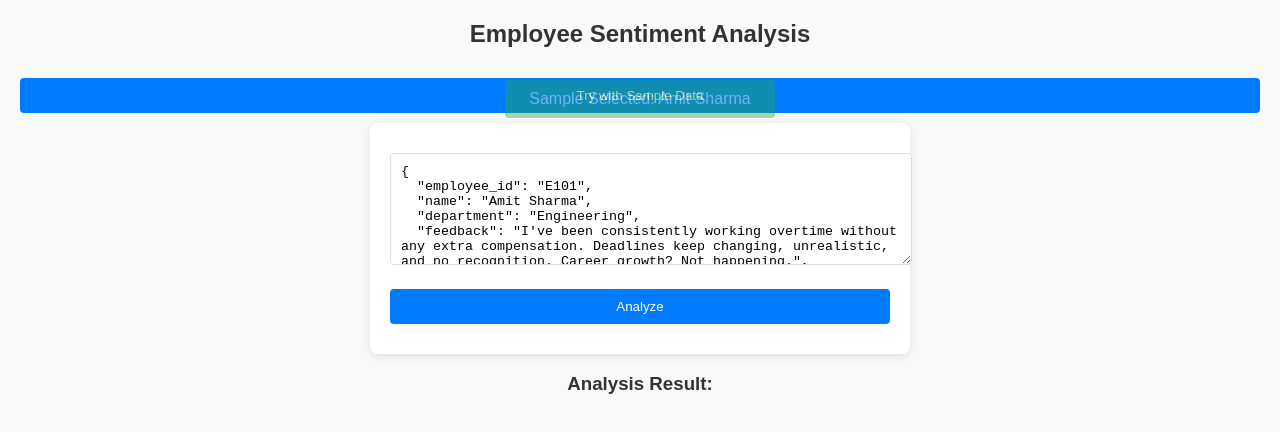
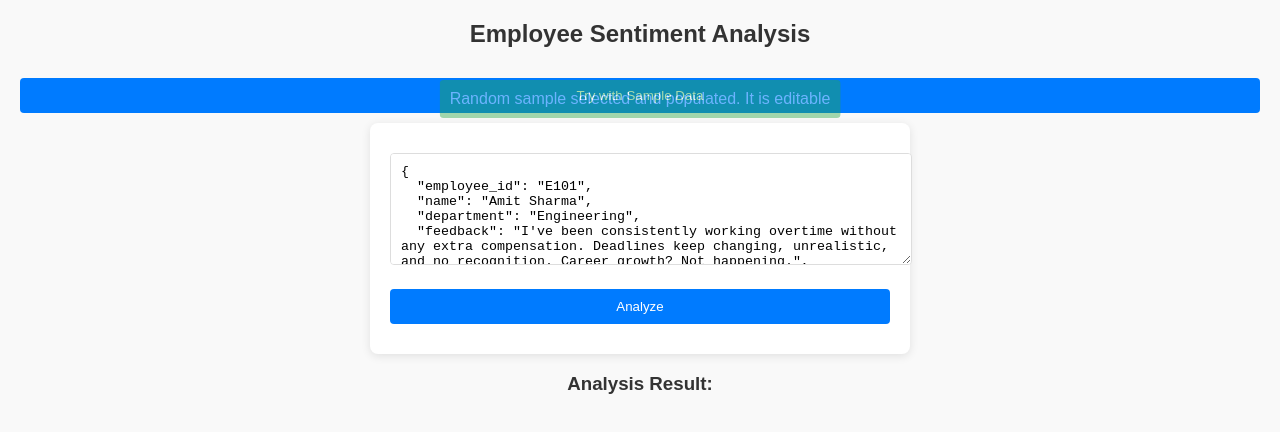
Before and after one commit to auroravicks/attrition_analysis, a plain HTML site: page index.html in a window 1280 px wide. Both pictures are taken after a click on the button "Try with Sample Data". Drawn offline with Linux system fonts and the light colour scheme.

```diff
--- a/index.html
+++ b/index.html
@@ -205,7 +205,7 @@
             const selectedSample = sampleData[randomIndex];
 
             document.getElementById('feedback').value = JSON.stringify(selectedSample, null, 2);
-            showToast(`Sample Selected: ${selectedSample.name}`);
+            showToast(`Random sample selected and populated. It is editable`);
         }
 
         function showToast(message) {
```
Also changed, not shown: 1 other file.
